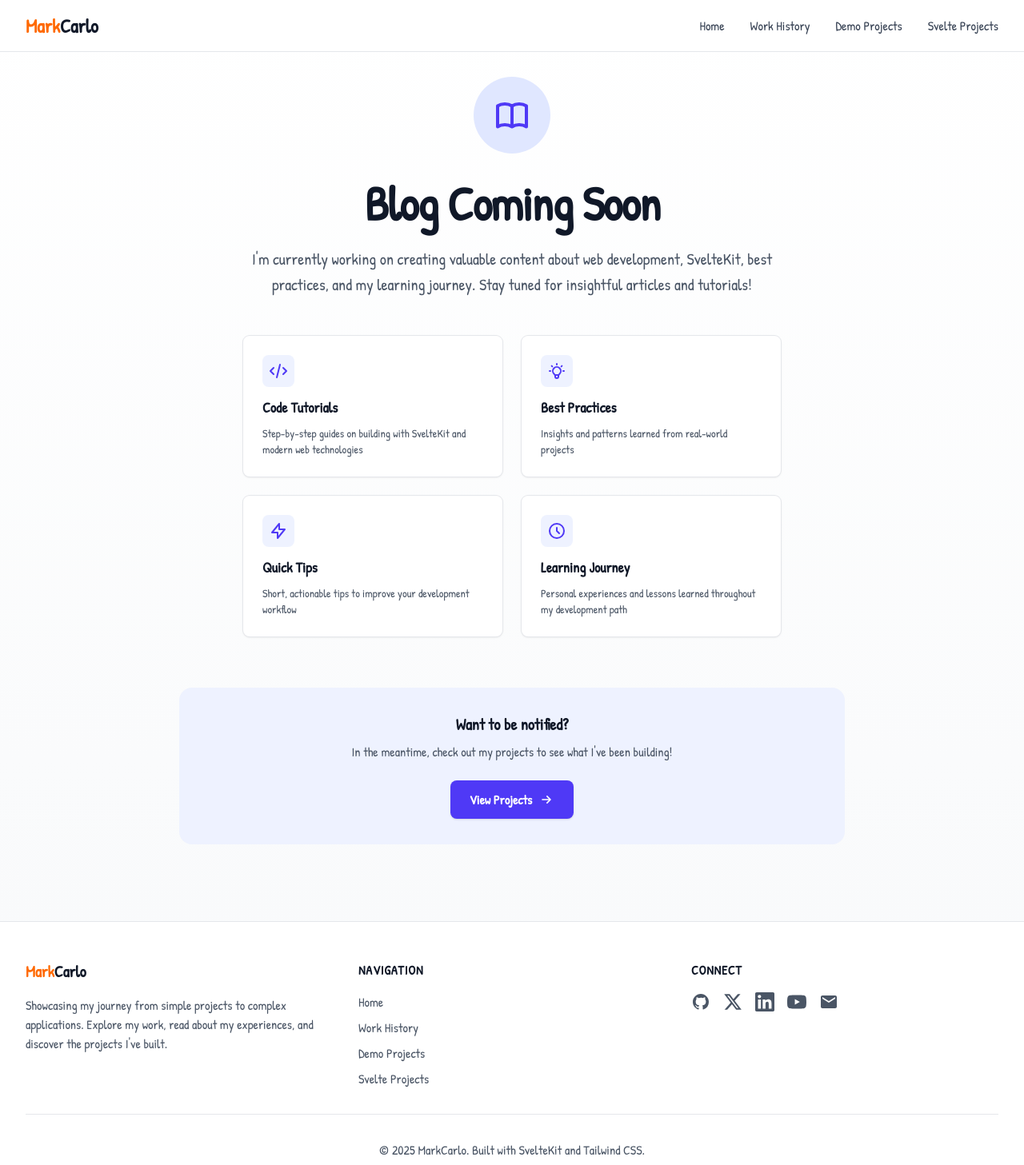
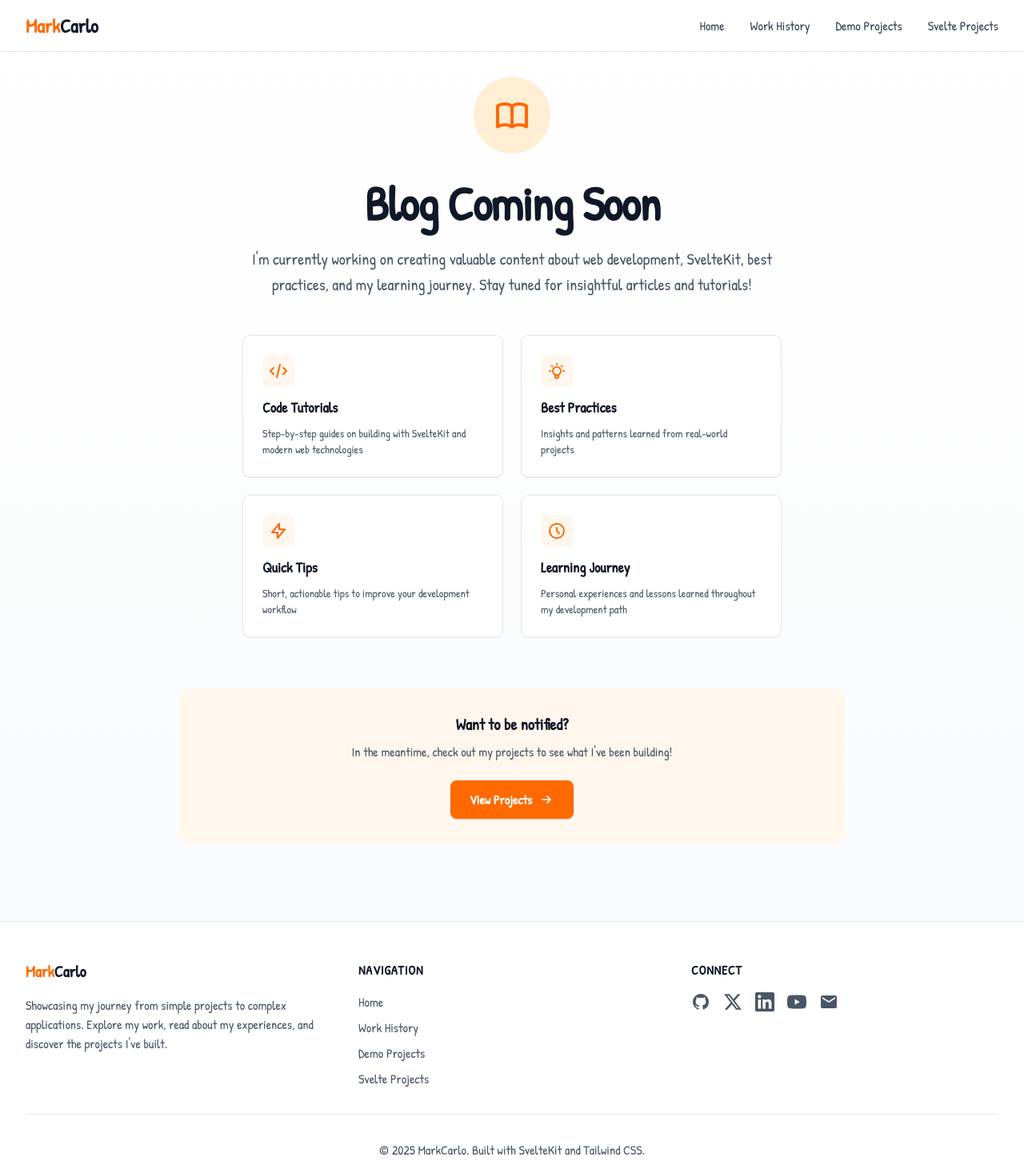
Before and after one commit to devmarked/sv-landing, a SvelteKit app: page /blog in a window 1280 px wide. Shown: the top 1457 px of the page at 80% size. Built offline with nearby package versions, Linux system fonts and the light colour scheme.

Commit message:
update color

```diff
--- a/src/routes/blog/+page.svelte
+++ b/src/routes/blog/+page.svelte
@@ -12,9 +12,9 @@
 		<!-- Main Content -->
 		<div class="text-center">
 		<!-- Icon/Illustration -->
-			<div class="mx-auto mb-8 flex h-24 w-24 items-center justify-center rounded-full bg-indigo-100">
+		<div class="mx-auto mb-8 flex h-24 w-24 items-center justify-center rounded-full bg-orange-100">
 			<svg
-					class="h-12 w-12 text-indigo-600"
+				class="h-12 w-12 text-orange-500"
 					fill="none"
 					stroke="currentColor"
 					viewBox="0 0 24 24"
@@ -44,9 +44,9 @@
 			<div class="mx-auto mt-12 max-w-2xl">
 			<div class="grid gap-6 sm:grid-cols-2">
 				<div class="rounded-lg bg-white p-6 shadow-sm ring-1 ring-gray-200">
-						<div class="mb-3 flex h-10 w-10 items-center justify-center rounded-lg bg-indigo-50">
+					<div class="mb-3 flex h-10 w-10 items-center justify-center rounded-lg bg-orange-50">
 						<svg
-								class="h-6 w-6 text-indigo-600"
+							class="h-6 w-6 text-orange-500"
 							fill="none"
 							stroke="currentColor"
 							viewBox="0 0 24 24"
@@ -66,9 +66,9 @@
 					</div>
 
 				<div class="rounded-lg bg-white p-6 shadow-sm ring-1 ring-gray-200">
-						<div class="mb-3 flex h-10 w-10 items-center justify-center rounded-lg bg-indigo-50">
+					<div class="mb-3 flex h-10 w-10 items-center justify-center rounded-lg bg-orange-50">
 						<svg
-								class="h-6 w-6 text-indigo-600"
+							class="h-6 w-6 text-orange-500"
 							fill="none"
 							stroke="currentColor"
 							viewBox="0 0 24 24"
@@ -88,9 +88,9 @@
 					</div>
 
 				<div class="rounded-lg bg-white p-6 shadow-sm ring-1 ring-gray-200">
-						<div class="mb-3 flex h-10 w-10 items-center justify-center rounded-lg bg-indigo-50">
+					<div class="mb-3 flex h-10 w-10 items-center justify-center rounded-lg bg-orange-50">
 						<svg
-								class="h-6 w-6 text-indigo-600"
+							class="h-6 w-6 text-orange-500"
 							fill="none"
 							stroke="currentColor"
 							viewBox="0 0 24 24"
@@ -110,9 +110,9 @@
 					</div>
 
 				<div class="rounded-lg bg-white p-6 shadow-sm ring-1 ring-gray-200">
-						<div class="mb-3 flex h-10 w-10 items-center justify-center rounded-lg bg-indigo-50">
+					<div class="mb-3 flex h-10 w-10 items-center justify-center rounded-lg bg-orange-50">
 						<svg
-								class="h-6 w-6 text-indigo-600"
+							class="h-6 w-6 text-orange-500"
 							fill="none"
 							stroke="currentColor"
 							viewBox="0 0 24 24"
@@ -135,7 +135,7 @@
 
 		<!-- CTA Section -->
 		<div class="mt-16">
-				<div class="rounded-2xl bg-indigo-50 px-6 py-8 sm:px-12">
+			<div class="rounded-2xl bg-orange-50 px-6 py-8 sm:px-12">
 				<h3 class="text-xl font-semibold text-gray-900">Want to be notified?</h3>
 				<p class="mt-2 text-gray-600">
 					In the meantime, check out my projects to see what I've been building!
@@ -143,7 +143,7 @@
 				<div class="mt-6">
 					<a
 						href="/"
-							class="inline-flex items-center rounded-lg bg-indigo-600 px-6 py-3 text-base font-semibold text-white shadow-sm transition-colors hover:bg-indigo-700 focus:outline-none focus:ring-2 focus:ring-indigo-600 focus:ring-offset-2"
+						class="inline-flex items-center rounded-lg bg-orange-500 px-6 py-3 text-base font-semibold text-white shadow-sm transition-colors hover:bg-orange-600 focus:outline-none focus:ring-2 focus:ring-orange-500 focus:ring-offset-2"
 						>
 							View Projects
 							<svg
```
Lines whose indentation alone changed are shown as unchanged.
